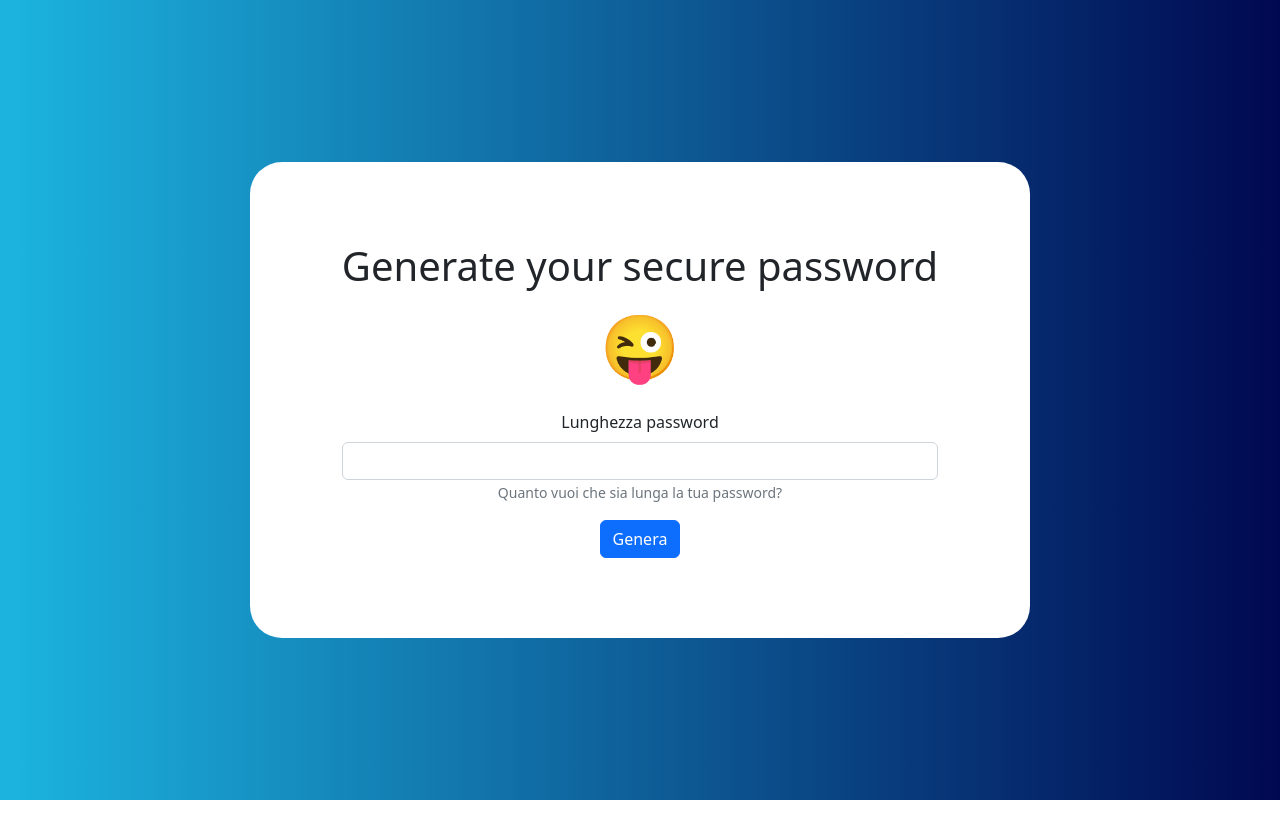
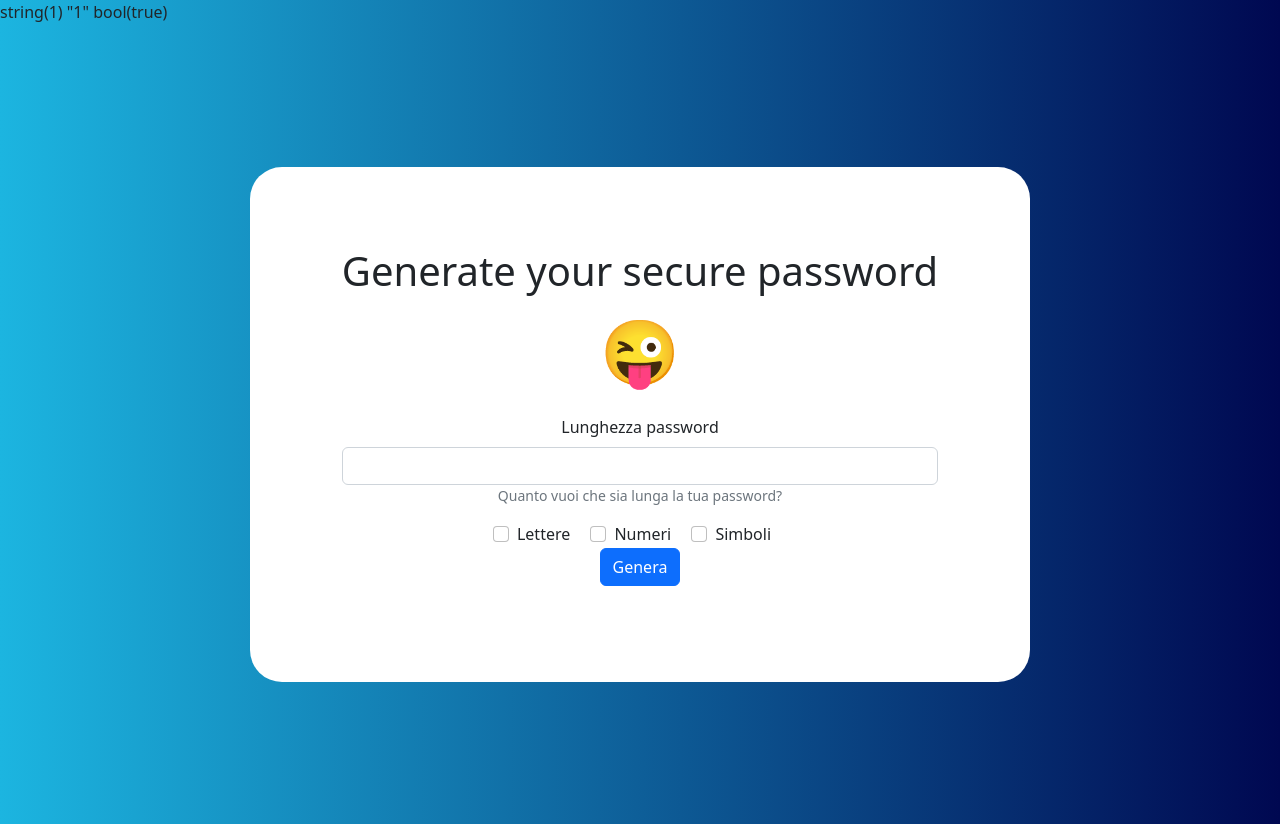
Before and after one commit to diego-cavenati/php-strong-password-generator, a PHP site: page /?letters=1 in a window 1280 px wide. Before the commit the page ends 800 px from the top, so only its background shows below. Run offline with PHP 8.4, Linux system fonts and the light colour scheme.

Commit message:
add chechkbox

```diff
--- a/index.php
+++ b/index.php
@@ -6,6 +6,16 @@ if (isset($_GET['passwordLength'])) {
     $numberLength = (int)$passwordLength;
 
     $yourPassword = generatePassword($numberLength);
+}
+
+$letters = $_GET['letters'];
+$numbers = false;
+$symbol = false;
+var_dump($letters);
+
+if (isset($_GET['letters'])) {
+    $letters = true;
+    var_dump($letters);
 }
 
 
@@ -41,7 +51,21 @@ if (isset($_GET['passwordLength'])) {
                         <input type="text" class="form-control" name="passwordLength" id="passwordLength" aria-describedby="helpId" placeholder="">
                         <small id="helpId" class="form-text text-muted">Quanto vuoi che sia lunga la tua password?</small>
                     </div>
-                    <button class="btn btn-primary" type="submit">Genera</button>
+                    <div>
+                        <div class="form-check form-check-inline">
+                            <input class="form-check-input" type="checkbox" id="letters" value="letters">
+                            <label class="form-check-label" for="letters">Lettere</label>
+                        </div>
+                        <div class="form-check form-check-inline">
+                            <input class="form-check-input" type="checkbox" id="numbers" value="numbers">
+                            <label class="form-check-label" for="numbers">Numeri</label>
+                        </div>
+                        <div class="form-check form-check-inline">
+                            <input class="form-check-input" type="checkbox" id="symbol" value="symbol">
+                            <label class="form-check-label" for="symbol">Simboli</label>
+                        </div>
+                    </div>
+                    <button class="btn btn-primary" type="submit" value="submit">Genera</button>
                 </form>
                 <?php if (isset($yourPassword)) : ?>
                     <h3>Ecco la tua password:</h3>
```
